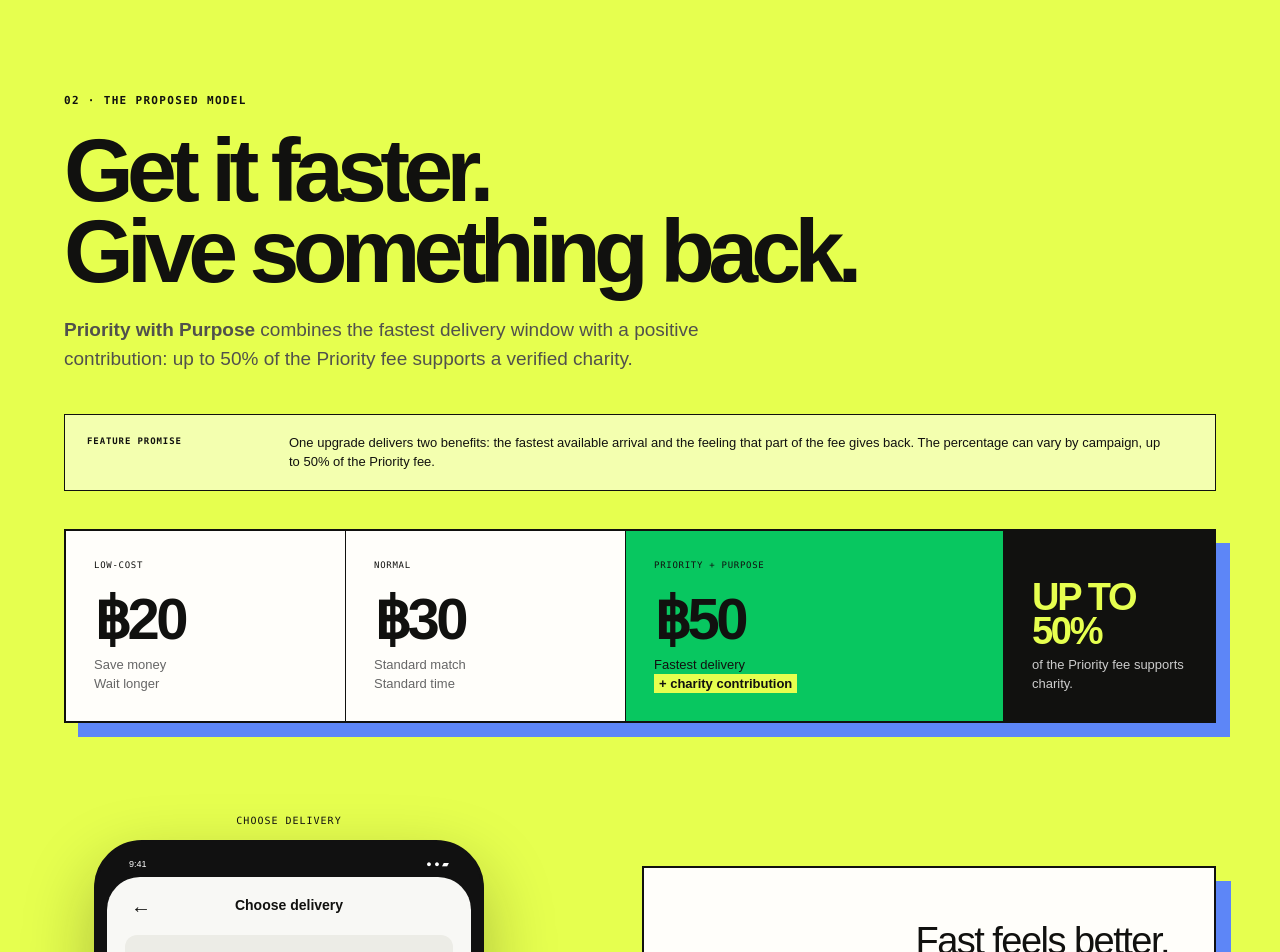
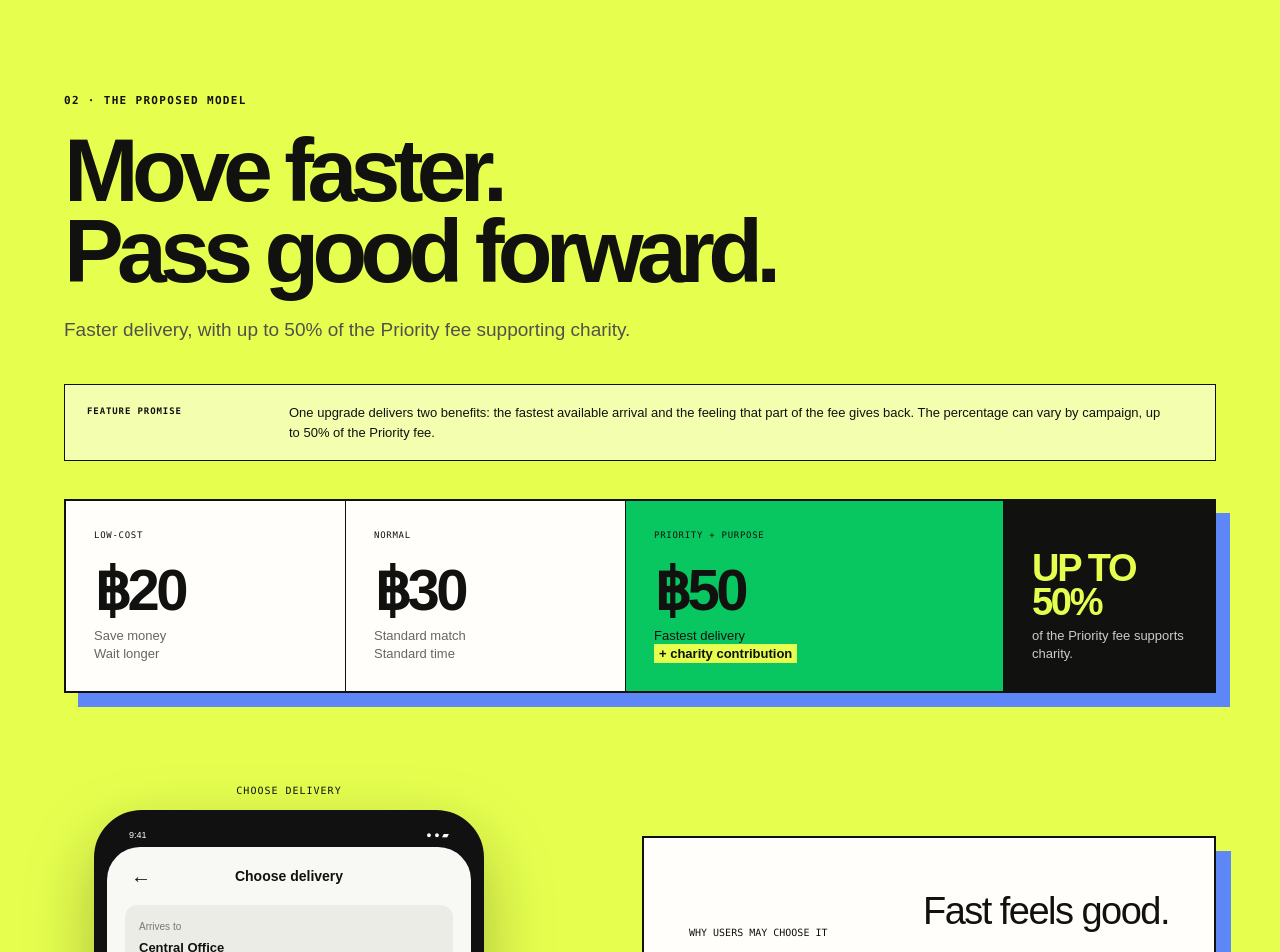
Before and after one commit to gridboxes/LMWN-Challenge, a Next.js app: page /work/priority-honestly in a window 1280 px wide. Shown: the part 2420-3372 px from the top of the page. Built offline with nearby package versions, Linux system fonts and the light colour scheme.

Commit message:
Restore memorable Priority messaging

```diff
--- a/app/page.tsx
+++ b/app/page.tsx
@@ -295,8 +295,8 @@ export function CaseStudy({ variant }: { variant: "locker" | "priority" }) {
       <section className="priority section-pad" id="solution">
         <div className="section-heading priority-heading">
           <p className="eyebrow">02 · The proposed model</p>
-          <h2>Get it faster.<br />Give something back.</h2>
-          <p><b>Priority with Purpose</b> combines the fastest delivery window with a positive contribution: up to 50% of the Priority fee supports a verified charity.</p>
+          <h2>Move faster.<br />Pass good forward.</h2>
+          <p>Faster delivery, with up to 50% of the Priority fee supporting charity.</p>
         </div>
 
         <div className="concept-assumption"><span>FEATURE PROMISE</span><p>One upgrade delivers two benefits: the fastest available arrival and the feeling that part of the fee gives back. The percentage can vary by campaign, up to 50% of the Priority fee.</p></div>
@@ -324,7 +324,7 @@ export function CaseStudy({ variant }: { variant: "locker" | "priority" }) {
           </Phone>
 
           <div className="ethics-panel">
-            <div className="ethics-title"><span>WHY USERS MAY CHOOSE IT</span><h3>Fast feels better.</h3></div>
+            <div className="ethics-title"><span>WHY USERS MAY CHOOSE IT</span><h3>Fast feels good.</h3></div>
             <article><span>01</span><div><h4>Immediate functional value</h4><p>The fastest delivery window gives users a clear, practical reason to upgrade.</p></div></article>
             <article><span>02</span><div><h4>A positive emotional benefit</h4><p>The same choice also lets users feel that part of their fee is doing something good.</p></div></article>
             <article><span>03</span><div><h4>A memorable proposition</h4><p>“Up to 50% of the Priority fee gives back” is simple enough to notice and recall.</p></div></article>
```
Also changed, not shown: 1 other file (tests, documents, lock files or other folders).
